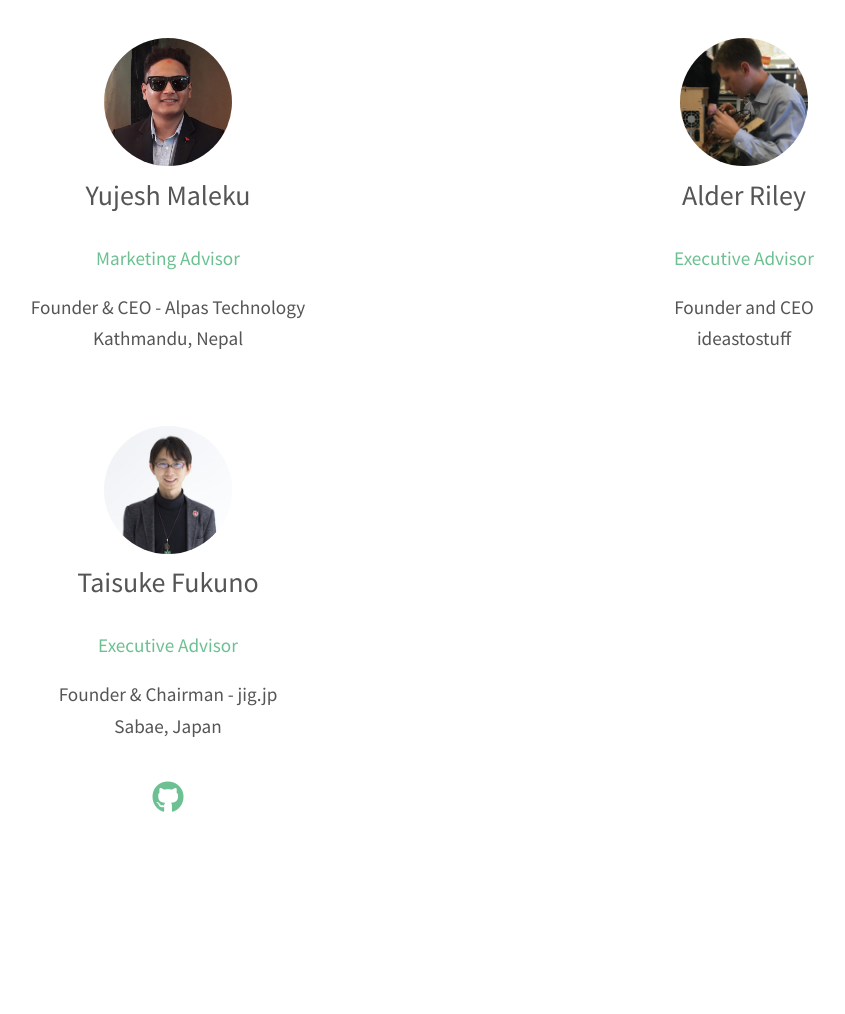
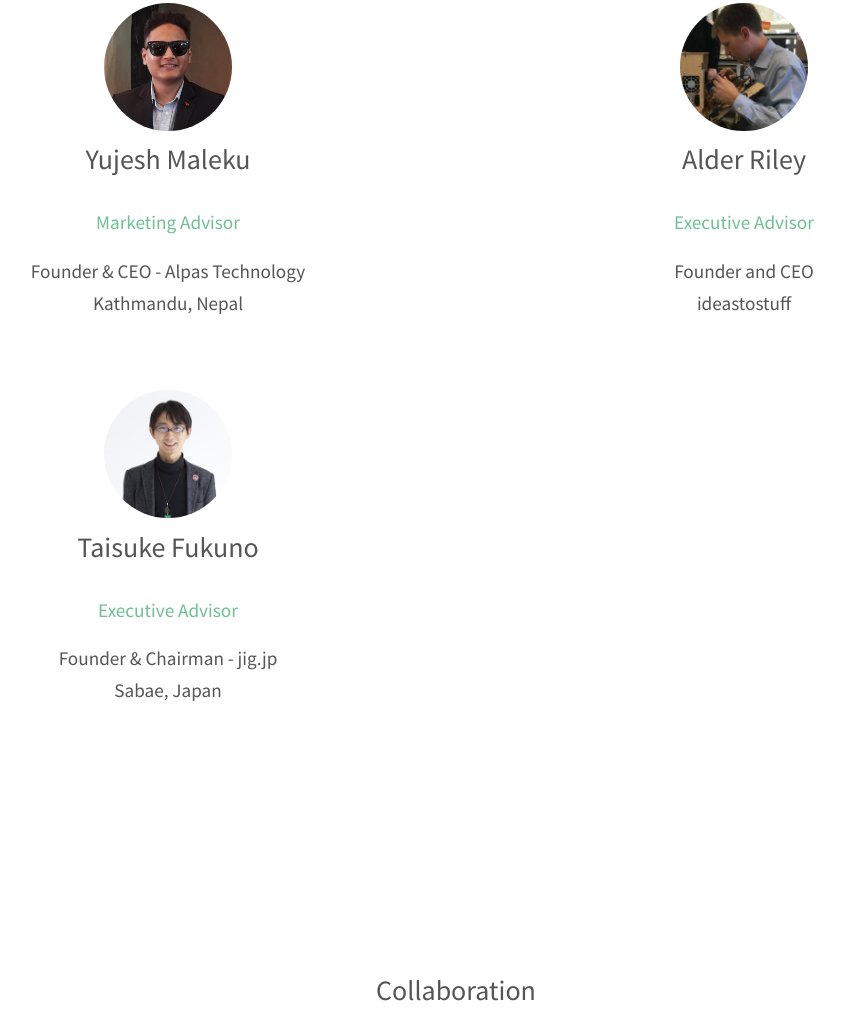
Before and after one commit to wabilasjad/virufy.github.io, a plain HTML site: page team.html in a window 1280 px wide. Shown: the part 2178-3192 px from the top of the page, without its empty margins (184-1029 px from the left). Drawn offline with Linux system fonts and the light colour scheme.

Commit message:
remove github icon

```diff
--- a/team.html
+++ b/team.html
@@ -86,9 +86,6 @@
 							<span itemprop="alumniOf">Alumni, UC Berkeley Computer Science</span>
 							<br>
 						</p>
-						<footer>
-							<a itemprop="url" href="https://github.com/amilkh" target="_blank" class="fa fa-github fa-2x contact-icon"></a>
-						</footer>
 					</article>
 
 					<article class="team-card" itemscope itemtype="https://schema.org/Person">
@@ -217,10 +214,6 @@
 						Founder & Chairman - jig.jp
 						<br>Sabae, Japan
 					</p>
-					<footer>
-						<a href="https://github.com/taisukef" target="_blank"
-							class="fa fa-github fa-2x contact-icon"></a>
-					</footer>
 				</article>
 			</div>
 		</div>
```
